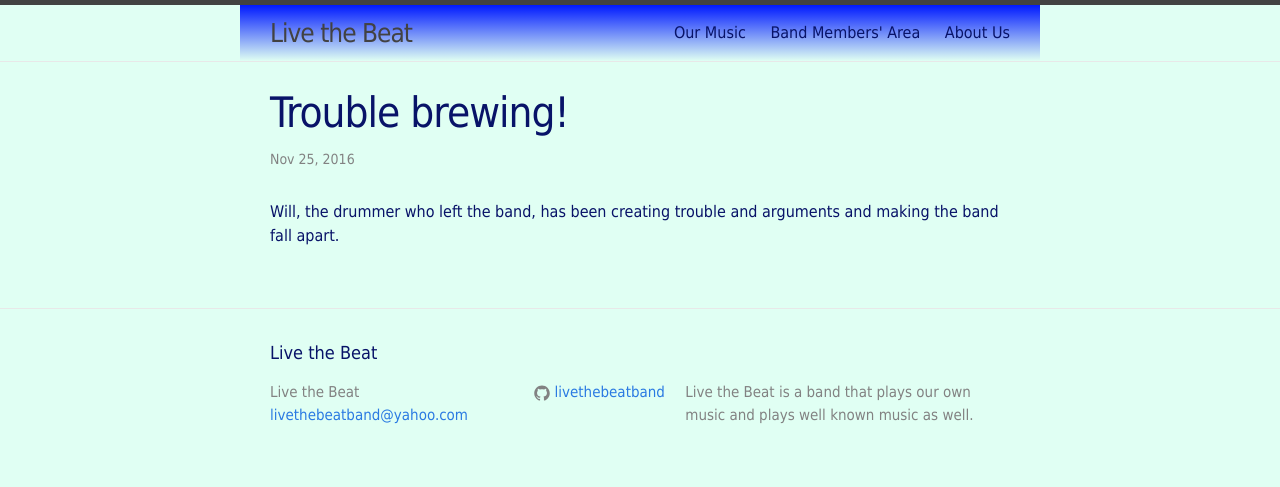
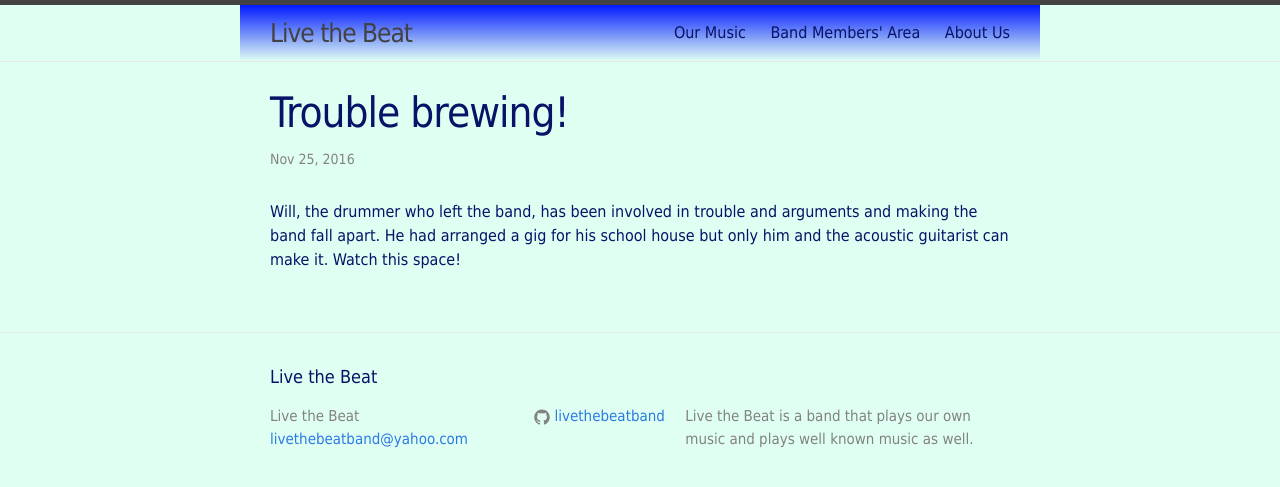
Before and after one commit to livethebeatband/livethebeatband.github.io, a Jekyll site: the page built from _posts/2016-11-25-Band-trouble.markdown, in a window 1280 px wide. Shown: the top 487 px of the page. Built offline with Jekyll 4.4.1, drawn with Linux system fonts in a browser that asks for light colours.

Commit message:
Update 2016-11-25-Band-trouble.markdown

```diff
--- a/_posts/2016-11-25-Band-trouble.markdown
+++ b/_posts/2016-11-25-Band-trouble.markdown
@@ -2,4 +2,4 @@
 layout: post
 title: Trouble brewing!
 ---
-Will, the drummer who left the band, has been creating trouble and arguments and making the band fall apart.
+Will, the drummer who left the band, has been involved in trouble and arguments and making the band fall apart. He had arranged a gig for his school house but only him and the acoustic guitarist can make it. Watch this space!
```
